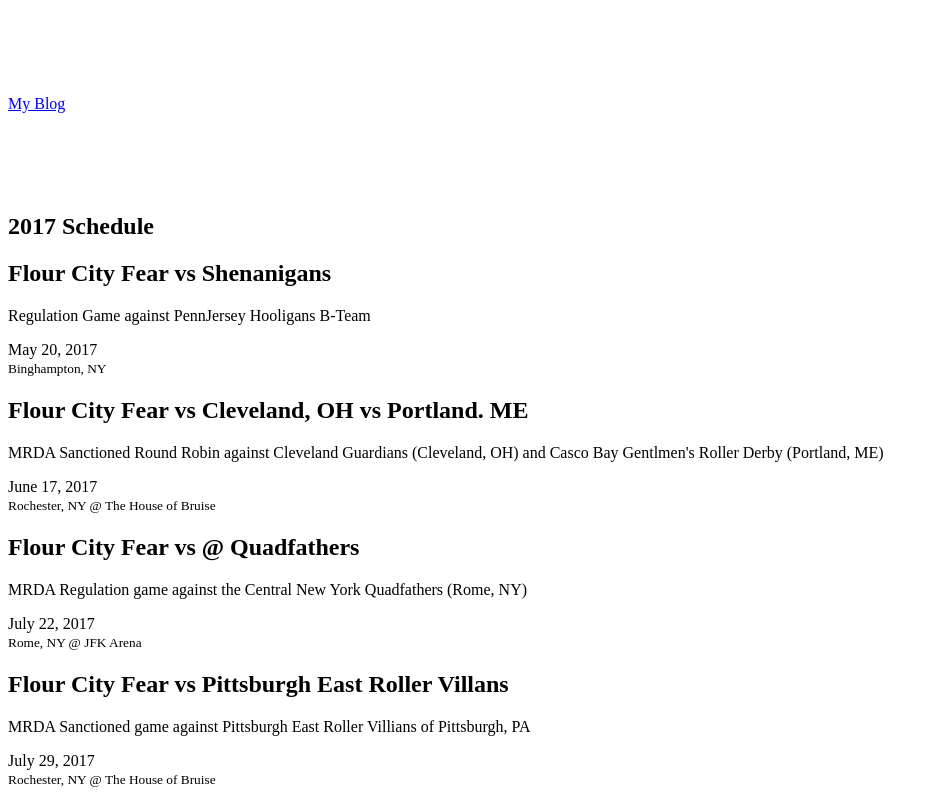
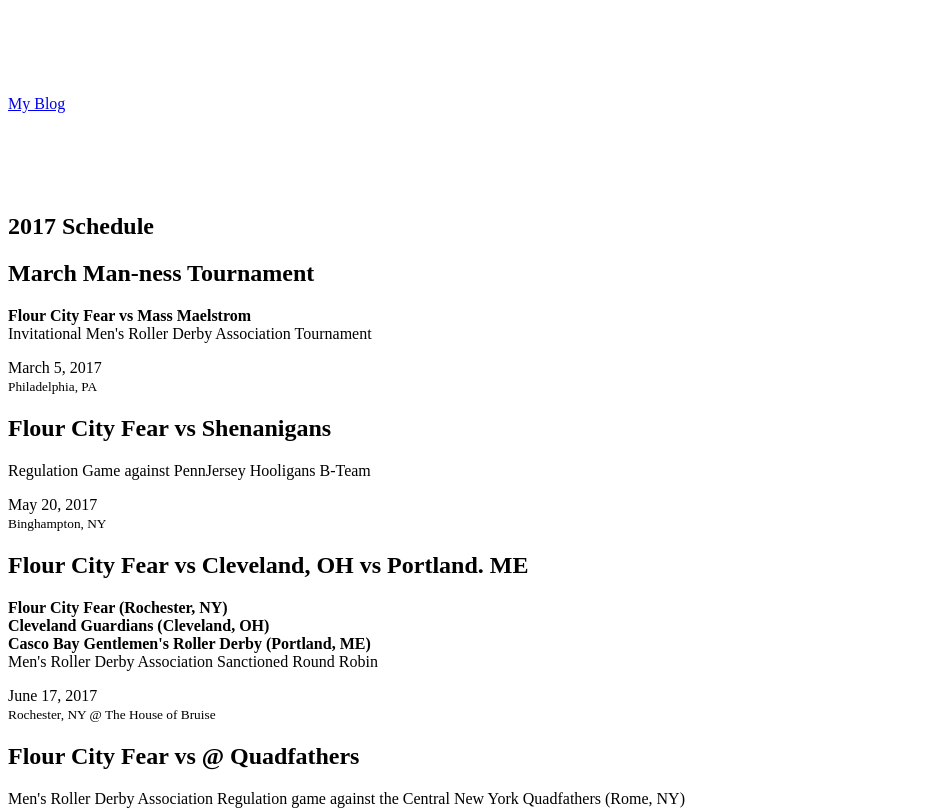
Before and after one commit to FlourCityFear/flourcityfear.github.io, a Jekyll site: the page built from index.html, in a window 1280 px wide and 1400 px high, scrolled down 775 px. Shown: the top 810 px of the window, without its empty margins (0-938 px from the left). Built offline with Jekyll 4.4.1, drawn with Linux system fonts in a browser that asks for light colours; some of the changed text lies outside the part shown.

Commit message:
Updated schedule

```diff
--- a/_data/index/schedule.yml
+++ b/_data/index/schedule.yml
@@ -1,5 +1,15 @@
 # careers section data
 # if you don't have language feature(language.yml is empty), ignore "i18n" items
+- name:
+    detail: 'March Man-ness Tournament'
+  desc:
+    detail: '<strong>Flour City Fear vs Mass Maelstrom</strong><br />Invitational Men''s Roller Derby Association Tournament <br />'
+  date:
+    detail: 'March 5, 2017'
+  location:
+    detail: 'Philadelphia, PA'
+  icon: fa-plus-square
+
 - name:
     detail: 'Flour City Fear vs Shenanigans'
     i18n: company_a
@@ -18,7 +28,7 @@
     detail: 'Flour City Fear vs Cleveland, OH vs Portland. ME'
     i18n: company_b
   desc:
-    detail: 'MRDA Sanctioned Round Robin against Cleveland Guardians (Cleveland, OH) and Casco Bay Gentlmen''s Roller Derby (Portland, ME)'
+    detail: '<strong>Flour City Fear (Rochester, NY)<br />Cleveland Guardians (Cleveland, OH)<br />Casco Bay Gentlemen''s Roller Derby (Portland, ME)</strong><br/> Men''s Roller Derby Association Sanctioned Round Robin'
     i18n: company_b_desc
   date:
     detail: 'June 17, 2017'
@@ -31,7 +41,7 @@
 - name:
     detail: 'Flour City Fear vs @ Quadfathers'
   desc:
-    detail: 'MRDA Regulation game against the Central New York Quadfathers (Rome, NY)'
+    detail: 'Men''s Roller Derby Association Regulation game against the Central New York Quadfathers (Rome, NY)'
   date:
     detail: 'July 22, 2017'
   location:
@@ -41,7 +51,7 @@
 - name:
     detail: 'Flour City Fear vs Pittsburgh East Roller Villans'
   desc:
-    detail: 'MRDA Sanctioned game against Pittsburgh East Roller Villians of Pittsburgh, PA'
+    detail: 'Men''s Roller Derby Association Sanctioned game against Pittsburgh East Roller Villians of Pittsburgh, PA'
   date:
     detail: 'July 29, 2017'
   location:
```
